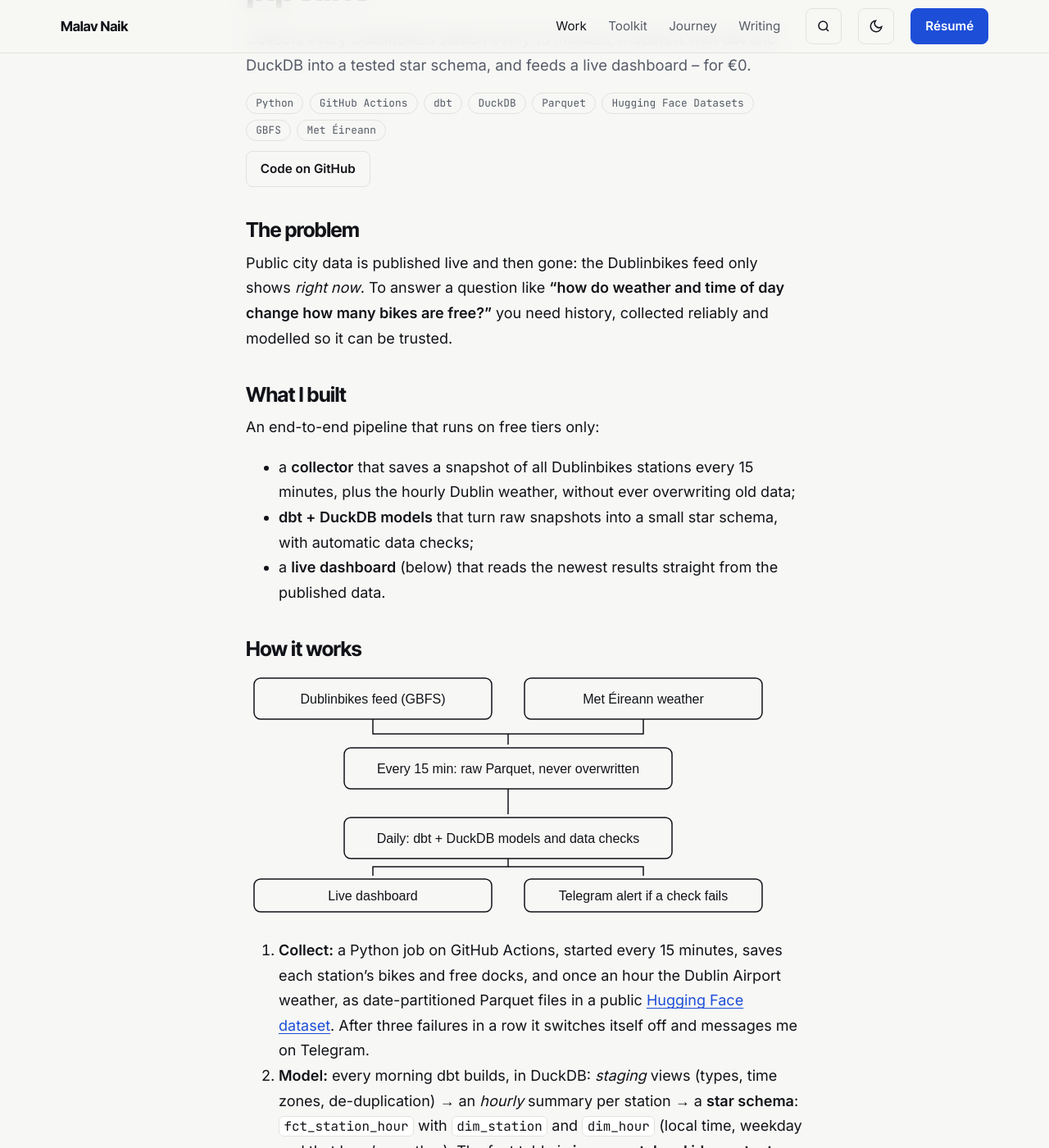
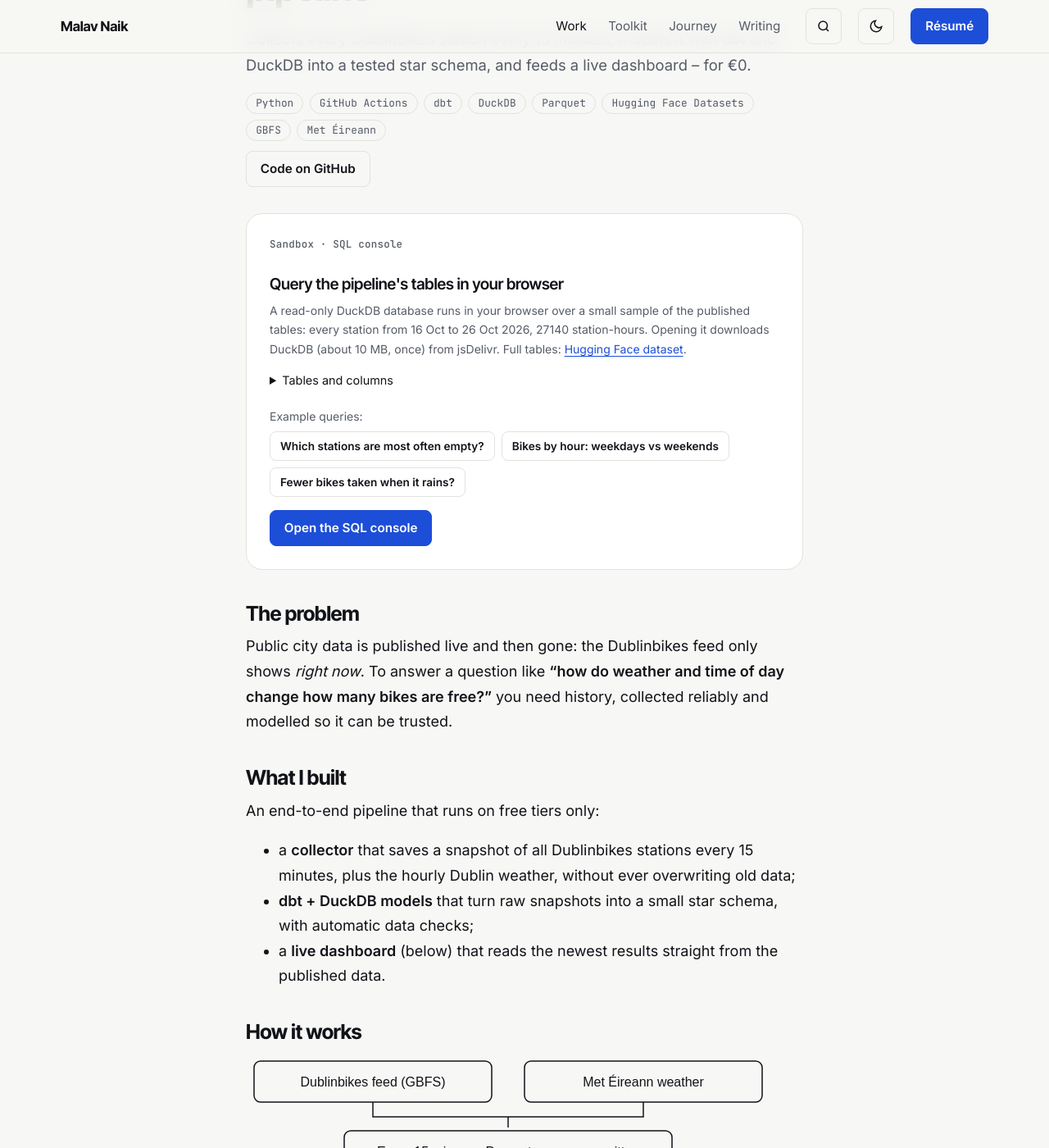
Before and after one commit to malavnaik99/malavnaik99.github.io, a Jekyll site: the page built from _projects/dublin-bikes-pipeline.md, in a window 1280 px wide and 1400 px high, scrolled down 239 px. Shown: the whole window at 82% size. Built offline with Jekyll 4.4.1, drawn with Linux system fonts in a browser that asks for light colours.

Commit message:
Add the in-browser SQL console (DuckDB-WASM in a Web Worker) over a small sample of the pipeline's tables
Co-Authored-By: Claude Opus 5.5 <noreply@anthropic.com>
Claude-Session: https://claude.ai/code/session_01NYfnmhgza8iMHrvY1NMese

```diff
--- /dev/null
+++ b/_includes/sandbox-sql.html
@@ -0,0 +1,35 @@
+<div class="sandbox-card" id="sql">
+  <p class="label">Sandbox · SQL console</p>
+  <h3>Query the pipeline's tables in your browser</h3>
+  <p class="small muted">A read-only DuckDB database runs in your browser over a small sample of the published tables: {% if site.data.sql_sample %}every station from {{ site.data.sql_sample.from_utc | date: "%-d %b" }} to {{ site.data.sql_sample.to_utc | date: "%-d %b %Y" }}, {{ site.data.sql_sample.rows.fct_station_hour }} station-hours{% else %}the last 14 days{% endif %}. Opening it downloads DuckDB (about 10 MB, once) from jsDelivr. Full tables: <a href="https://huggingface.co/datasets/Malavnaik/dublin-bikes-weather-marts">Hugging Face dataset</a>.</p>
+  <details class="schema"><summary>Tables and columns</summary>
+    <ul class="small">
+      <li><code>fct_station_hour</code>: station_id, hour_utc, snapshots, avg_bikes, min_bikes, max_bikes, avg_free_docks, share_empty, share_full, share_renting</li>
+      <li><code>dim_station</code>: station_id, station_name, address, lat, lon, capacity</li>
+      <li><code>dim_hour</code>: hour_utc, hour_local, local_date, local_hour, weekday, is_weekend, temperature_c, rainfall_mm, wind_kmh, humidity_pct, weather_description</li>
+    </ul>
+  </details>
+  <p class="small muted" style="margin:.75rem 0 .4rem">Example queries:</p>
+  <div class="examples-sql">
+    <button type="button" class="btn small" data-sql="empty">Which stations are most often empty?</button>
+    <button type="button" class="btn small" data-sql="hours">Bikes by hour: weekdays vs weekends</button>
+    <button type="button" class="btn small" data-sql="rain">Fewer bikes taken when it rains?</button>
+  </div>
+<pre hidden data-sql-text="empty"><code>select s.station_name, round(avg(f.share_empty) * 100, 1) as pct_time_empty, s.capacity
+from fct_station_hour f join dim_station s using (station_id)
+where s.capacity &gt; 0
+group by all order by pct_time_empty desc limit 10</code></pre>
+<pre hidden data-sql-text="hours"><code>select h.local_hour, h.is_weekend, round(avg(f.avg_bikes), 1) as avg_bikes_per_station
+from fct_station_hour f join dim_hour h using (hour_utc)
+group by all order by h.is_weekend, h.local_hour</code></pre>
+<pre hidden data-sql-text="rain"><code>select case when h.rainfall_mm > 0 then 'raining' else 'dry' end as weather,
+       count(*) as station_hours,
+       round(avg(1 - f.avg_bikes / s.capacity) * 100, 1) as pct_docks_without_bike
+from fct_station_hour f
+join dim_hour h using (hour_utc) join dim_station s using (station_id)
+where s.capacity > 0 and h.rainfall_mm is not null and h.local_hour between 7 and 21
+group by all</code></pre>
+  <div class="island" data-island="sql" data-src="{{ '/assets/data/dublin-bikes/' | relative_url }}">
+    <button class="btn btn-accent" type="button" data-island-load>Open the SQL console</button>
+  </div>
+</div>
--- a/_projects/dublin-bikes-pipeline.md
+++ b/_projects/dublin-bikes-pipeline.md
@@ -7,6 +7,7 @@ result: "Every station, every 15 minutes, modelled and tested into a live dashbo
 description: "A data engineering portfolio project by Malav Naik: a scheduled Python collector, dbt + DuckDB models with freshness and volume checks, and a live dashboard of Dublinbikes availability and weather."
 order: 2
 featured: true
+sandbox: sql
 code_url: https://github.com/malavnaik99/dublin-data-pipeline
 tech: [Python, GitHub Actions, dbt, DuckDB, Parquet, Hugging Face Datasets, GBFS, Met Éireann]
 ---
--- a/assets/site.css
+++ b/assets/site.css
@@ -287,3 +287,11 @@ ul.plain { list-style: none; padding: 0; } ul.plain li { margin: 0 0 1rem; }
 .flow-anim.playing li:nth-child(4) { animation-delay: 3s; } .flow-anim.playing li:nth-child(5) { animation-delay: 4s; }
 @keyframes flow-step { 0% { border-color: var(--line); } 4%, 100% { border-color: var(--accent); background: var(--soft); } }
 .sandbox-card .flow { margin-top: 1rem; }
+.schema summary { cursor: pointer; font-size: .9rem; min-height: 32px; }
+.schema ul { margin: .5rem 0 0; padding-left: 1.1rem; }
+.examples-sql { display: flex; flex-wrap: wrap; gap: .5rem; }
+.sql-in { width: 100%; min-height: 8rem; padding: .8rem .9rem; border-radius: 12px; border: 1px solid var(--line); background: var(--bg); color: var(--text); font: 400 .85rem/1.5 var(--font-mono); resize: vertical; }
+.sql-out { max-height: 26rem; overflow: auto; border: 1px solid var(--line); border-radius: 12px; margin-top: .75rem; }
+.sql-out:empty { display: none; }
+.sql-out table { display: table; width: 100%; margin: 0; font: 400 .8rem var(--font-mono); }
+.sql-out th { position: sticky; top: 0; background: var(--card); }
--- a/assets/site.js
+++ b/assets/site.js
@@ -109,6 +109,8 @@
     });
   });
 
+  if (location.hash === "#sql") { var sqlBtn = $("#sql [data-island-load]"); if (sqlBtn) sqlBtn.click(); }
+
   // Ctrl+K (or the search button) loads the search island on first use.
   function openSearch() {
     if (window.openSearch) return window.openSearch();
```
Also changed, not shown: _data/sql_sample.json (added, +11 -0 lines), assets/islands/sql.js (added, +70 -0 lines), docs/METRIC_SOURCES.md (+1 -0 lines), 3 other files.
